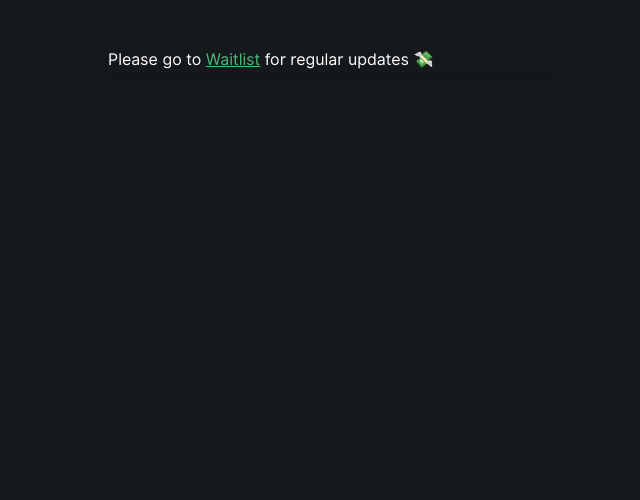
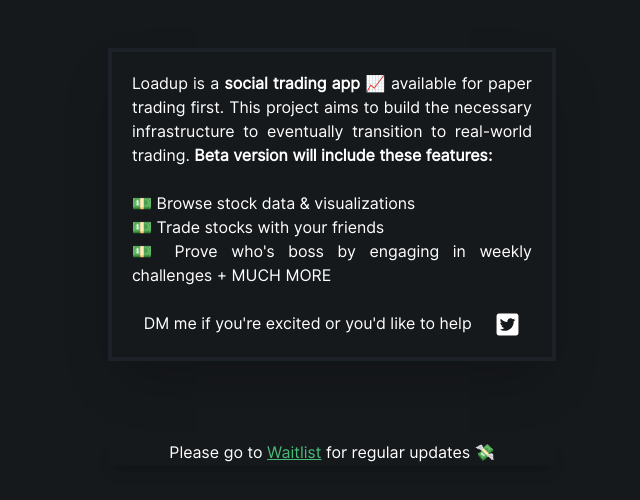
Before and after one commit to mduquem/loadupnext, a Next.js app: page / in a window 1280 px wide. Shown: the top 500 px of the page, without its empty margins (308-948 px from the left). Built offline with nearby package versions, Linux system fonts and the light colour scheme.

Commit message:
Change home

```diff
--- /dev/null
+++ b/components/twitterIcon.js
@@ -0,0 +1,15 @@
+export default (props) => (
+   <>
+      {' '}
+      <svg
+         {...props}
+         width='25px'
+         height='25px'
+         fill='#ffff'
+         xmlns='http://www.w3.org/2000/svg'
+         viewBox='0 0 448 512'
+      >
+         <path d='M400 32H48C21.5 32 0 53.5 0 80v352c0 26.5 21.5 48 48 48h352c26.5 0 48-21.5 48-48V80c0-26.5-21.5-48-48-48zm-48.9 158.8c.2 2.8.2 5.7.2 8.5 0 86.7-66 186.6-186.6 186.6-37.2 0-71.7-10.8-100.7-29.4 5.3.6 10.4.8 15.8.8 30.7 0 58.9-10.4 81.4-28-28.8-.6-53-19.5-61.3-45.5 10.1 1.5 19.2 1.5 29.6-1.2-30-6.1-52.5-32.5-52.5-64.4v-.8c8.7 4.9 18.9 7.9 29.6 8.3a65.447 65.447 0 0 1-29.2-54.6c0-12.2 3.2-23.4 8.9-33.1 32.3 39.8 80.8 65.8 135.2 68.6-9.3-44.5 24-80.6 64-80.6 18.9 0 35.9 7.9 47.9 20.7 14.8-2.8 29-8.3 41.6-15.8-4.9 15.2-15.2 28-28.8 36.1 13.2-1.4 26-5.1 37.8-10.2-8.9 13.1-20.1 24.7-32.9 34z' />
+      </svg>
+   </>
+);
--- a/pages/index.js
+++ b/pages/index.js
@@ -1,15 +1,38 @@
 import Head from 'next/head';
 import Link from 'next/link';
 
+import TwitterIcon from '../components/twitterIcon';
+
 export default function Home() {
    return (
-      <div className='container'>
+      <div className='content-center text-center'>
          <Head>
             <title>Load Up Today</title>
             <link rel='icon' href='/favicon.ico' />
          </Head>
 
-         <div className='max-w-md shadow-lg mx-auto'>
+         <div className='max-w-full md:max-w-md shadow-2xl mx-auto border-solid border-4 border-background-gray text-justify mb-20 p-5'>
+            <p>
+               Loadup is a <strong>social trading app 📈</strong> available for paper trading first.
+               This project aims to build the necessary infrastructure to eventually transition to
+               real-world trading. <strong>Beta version will include these features: </strong>
+            </p>
+            <br />
+            <ul className='list-inside'>
+               <li>💵 Browse stock data & visualizations</li>
+               <li>💵 Trade stocks with your friends</li>
+               <li>💵 Prove who's boss by engaging in weekly challenges + MUCH MORE</li>
+            </ul>
+            <br />
+            <div className='flex justify-around'>
+               <p>DM me if you're excited or you'd like to help </p>
+               <a href='https://twitter.com/miguelduque'>
+                  <TwitterIcon />
+               </a>
+            </div>
+         </div>
+
+         <div className='max-w-md shadow-lg mx-auto mt-20'>
             <h1>
                Please go to{' '}
                <Link href='/waitlist'>
```
Also changed, not shown: public/svg/twitter.svg (added).
